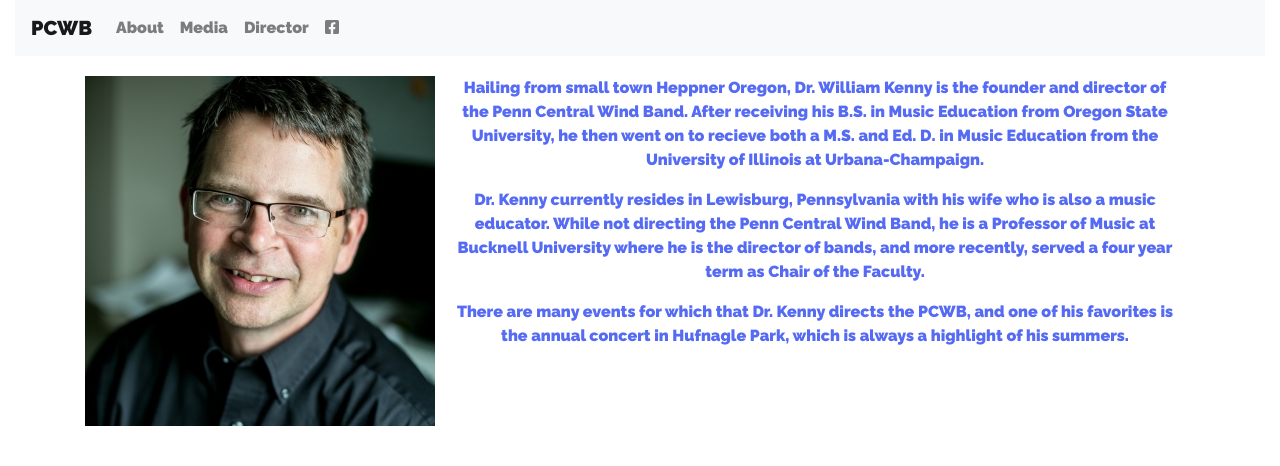
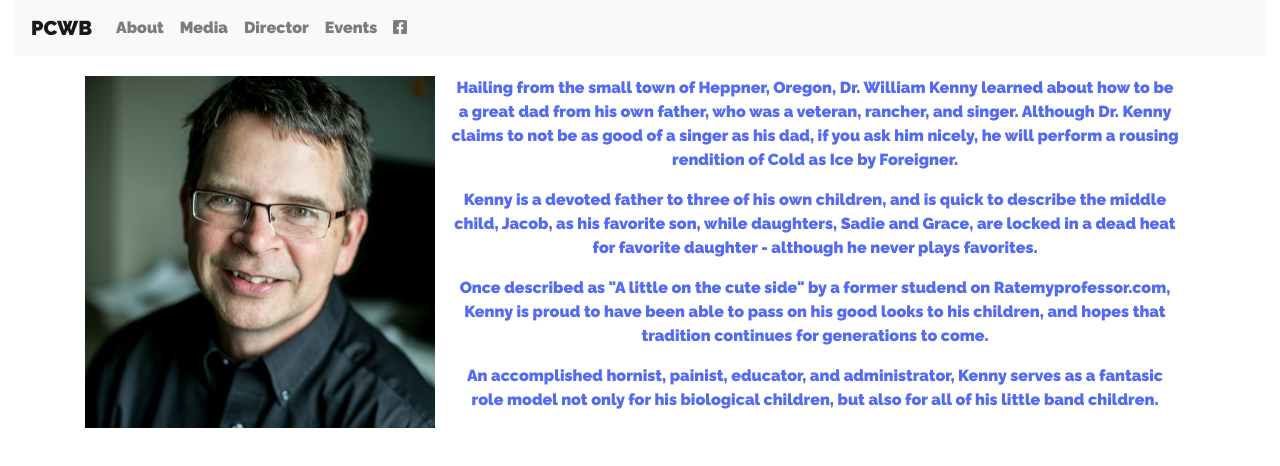
Before and after one commit to kennja05/pcwb, a React (Create React App) app: page /director in a window 1280 px wide. Shown: the top 466 px of the page. Built offline with nearby package versions, Linux system fonts and the light colour scheme.

Commit message:
add events page

```diff
--- a/src/About.js
+++ b/src/About.js
@@ -7,27 +7,27 @@ const About = () => {
         <div className='container'>
             <img className='img-fluid' src={banner} alt='banner' />
             <p>
-                The Penn Central Wind Band is a regional ensemble in Lewisburg,
-                Pennsylvania. Sponsored by Bucknell University, and Directed by
-                Dr. William Kenny, the PCWB has been a fixture of the regional music
-                scene for more than 25 years.
+                The Penn Central Wind Band is an all-volunteer organization sponsored by Bucknell
+                University as a service to the region. Many members of the band live in central
+                Pennsylvania, but some travel from far afield to rehearse and perform with the
+                ensemble. Although all are great players, many of the band's members hold music degrees,
+                and are music teachers and professional performers.
             </p>
             <p>
-                The PCWB is one of the few ensembles to have been awarded the Silver
-                Sudler Scroll by the John Philip Sousa Foundation. According to the
-                foundation, the purpose of the award is "To identify, recognize
-                and honor those community bands that have demonstrated particularly
-                high standards of excellence in concert activities over a period of
-                several years, and which have played a significant and leading
-                role in the cultural and musical environment in their respective
-                communities."
+                The PCWB, founded in 1994, is one of the few select ensembles to have been awarded
+                the Silver Sudler Scroll, awarded by the John Philip Sousa Foudation "recognizing"
+                community and adult concert bands of outstanding musical excellence." Other honors
+                include invitations to perform for the conference of the Pennsylvania Music Educators
+                Association and the national convention of the Association of Concert Bands. William
+                Kenny, the band's founder and conductor, is professor of music, and has recently completed
+                a four year term as chair of the university faculty at Bucknell, where he has taught
+                for the past 28 years.
             </p>
-            <p>
-                Every member of the band is a volunteer, and most of the musicacians are members
-                of the greater music community as either music teachers or professionals. Founded,
-                organized, and directed by Dr. William Kenny, the band typically performs at various
-                times throughout each summer once most of the members have completed their school years!
-            </p>
+            <iframe width="872" height="573" src="https://www.youtube.com/embed/Klj1KJNwS-4"
+                frameborder="0"  title='PCWB Stars and Stripes Forever'
+                allow="accelerometer; autoplay; encrypted-media; gyroscope; picture-in-picture"
+                allowfullscreen>
+            </iframe>
         </div>
     )
 
--- a/src/App.css
+++ b/src/App.css
@@ -28,9 +28,10 @@ img{
 }
 
 .poster{
-  border: 1px solid gray;
+  border: 3px solid gray;
   /* justify-content: flex-start; */
   max-width: 100%;
+  margin: 3px;
 }
 
 .goway{
--- a/src/App.js
+++ b/src/App.js
@@ -8,6 +8,7 @@ import Homepage from './Homepage'
 import About from './About'
 import Director from './Director'
 import Media from './Media'
+import Events from './Events'
 import NoContent from './NoContent'
 
 function App() {
@@ -18,6 +19,7 @@ function App() {
           <Route exact path='/about' component={About} />
           <Route exact path='/director' component={Director} />
           <Route exact path='/media' component={Media} />
+          <Route exact path='/events' component={Events} />
           <Route exact path='/' component={Homepage} />
           <Route path='*' component={NoContent} />
         </Switch>
--- a/src/Director.js
+++ b/src/Director.js
@@ -7,8 +7,8 @@ const Director = () => {
             <img className='img-responsive' src={Headshot} alt='William Kenny Headshot' />
             <div className='bio container'>
 
-                <p>
-                    Hailing from small town Heppner Oregon, Dr. William Kenny is the founder and
+                {/* <p>
+                    Hailing from small town Heppner, Oregon, Dr. William Kenny is the founder and
                     director of the Penn Central Wind Band. After receiving his B.S. in Music Education
                     from Oregon State University, he then went on to recieve both a M.S. and Ed. D.
                     in Music Education from the University of Illinois at Urbana-Champaign.
@@ -23,8 +23,28 @@ const Director = () => {
                     There are many events for which that Dr. Kenny directs the PCWB,
                     and one of his favorites is the annual concert in Hufnagle Park, which is always
                     a highlight of his summers.
+                </p> */}
+                <p>
+                    Hailing from the small town of Heppner, Oregon, Dr. William Kenny learned about
+                    how to be a great dad from his own father, who was a veteran, rancher, and
+                    singer. Although Dr. Kenny claims to not be as good of a singer as his dad, if you
+                    ask him nicely, he will perform a rousing rendition of Cold as Ice by Foreigner.
                 </p>
-
+                <p>
+                    Kenny is a devoted father to three of his own children, and is quick to describe
+                    the middle child, Jacob, as his favorite son, while daughters, Sadie and Grace,
+                    are locked in a dead heat for favorite daughter - although he never plays favorites.
+                </p>
+                <p>
+                    Once described as "A little on the cute side" by a former studend on Ratemyprofessor.com,
+                    Kenny is proud to have been able to pass on his good looks to his children, and
+                    hopes that tradition continues for generations to come.
+                </p>
+                <p>
+                    An accomplished hornist, painist, educator, and administrator, Kenny serves as a
+                    fantasic role model not only for his biological children, but also for all of his
+                    little band children.
+                </p>
             </div>
         </div>
     )
--- /dev/null
+++ b/src/Events.js
@@ -0,0 +1,16 @@
+import React from 'react'
+
+const Events = () => {
+    return(
+        <div className='container'>
+            <h1><u>Upcoming Events</u></h1>
+            <p>
+                Unfortunately due to the Covid-19 Epidemic the PCWB had to indefinitely
+                postpone all performances. The band is looking forward to returning to action
+                as soon as it is safe to do so. <span aria-label='crying emoji' role='img'>😭</span>
+            </p>
+        </div>
+    )
+}
+
+export default Events
--- a/src/Navbar.js
+++ b/src/Navbar.js
@@ -16,11 +16,14 @@ const Navigationalbar = (props) => {
                       <a className="nav-link" href="/media">Media</a>
                     </li>
                     <li className="nav-item">
-                      <a className="nav-link" href="/director" tabIndex="-1" aria-disabled="true">Director</a>
+                      <a className="nav-link" href="/director">Director</a>
+                    </li>
+                    <li className='nav-item'>
+                      <a className='nav-link' href='/events'>Events</a>
                     </li>
                     <li className='nav-item'>
                       <a target='_blank' rel="noopener noreferrer" className='nav-link'
-                      href='https://www.facebook.com/PennCentralWindBand'>
+                        href='https://www.facebook.com/PennCentralWindBand'>
                         <FontAwesomeIcon icon={faFacebookSquare} />
                         <span className='sr-only'>PCWB Facebook Page</span>
                       </a>
--- a/src/Posters.js
+++ b/src/Posters.js
@@ -1,6 +1,6 @@
 import React from 'react'
 import TwentiethSeasonPoster from './images/20thSeasonPoster.jpg'
-import Jul252015Poster from './images/Jul252015Poster.jpg'
+// import Jul252015Poster from './images/Jul252015Poster.jpg'
 import Jul272012Poster from './images/jul272012Poster.jpg'
 import SSS2016Poster from './images/SSS2016Poster.jpg'
 import SSS2017Poster from './images/SSS2017Poster.jpg'
```
